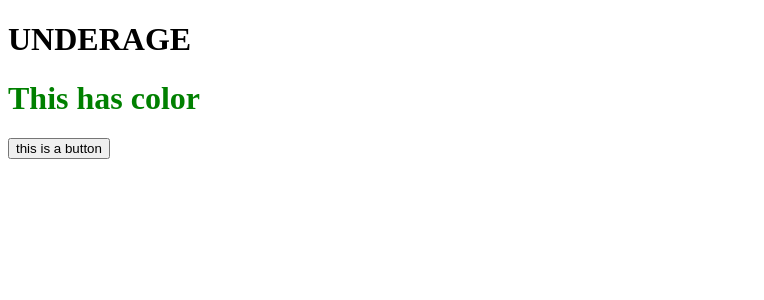
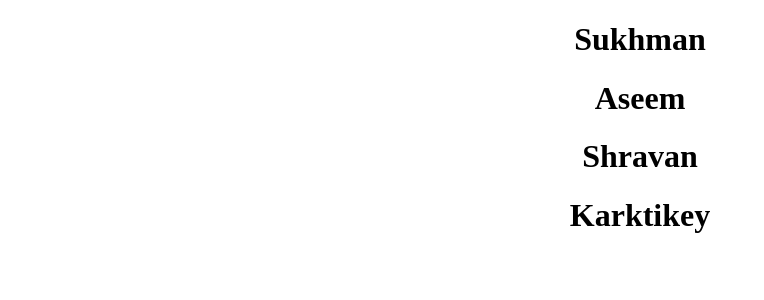
Before and after one commit to sukhman31/Learn-React, a React (Create React App) app: page / in a window 1280 px wide. Shown: the top 300 px of the page, without its empty margins (0-764 px from the left). Built offline with nearby package versions, Linux system fonts and the light colour scheme.

Commit message:
using lists and map

```diff
--- a/src/App.js
+++ b/src/App.js
@@ -3,16 +3,14 @@ import './App.css';
 
 
 function App() {
-  const age = 15;
-  const isGreen = true;
-
-  return(
-    <div>
-      {age >= 18 ? <h1>OVERAGE</h1> : <h1>UNDERAGE</h1>}
-      <h1 style={{color : isGreen ? "green" : "red"}}>This has color</h1>
-      {isGreen && <button> this is a button</button>}
+  const names = ['Sukhman','Aseem','Shravan','Karktikey'];
+  return (
+    <div className="App">
+      {names.map((name,key) => {
+        return <h1 key={key}>{name}</h1>
+      })}
     </div>
-  );
+  )
 }
 
 export default App;
```
